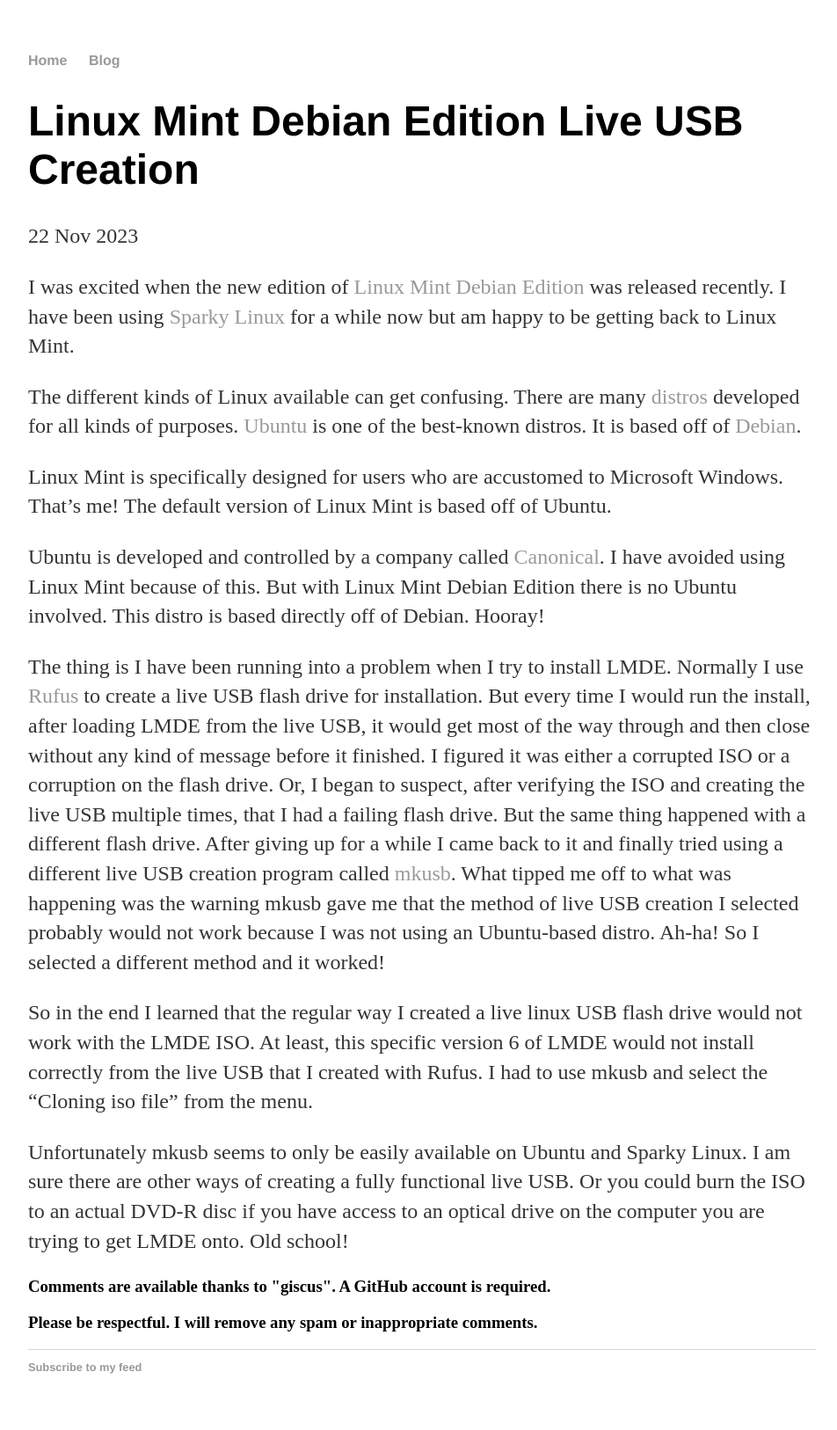
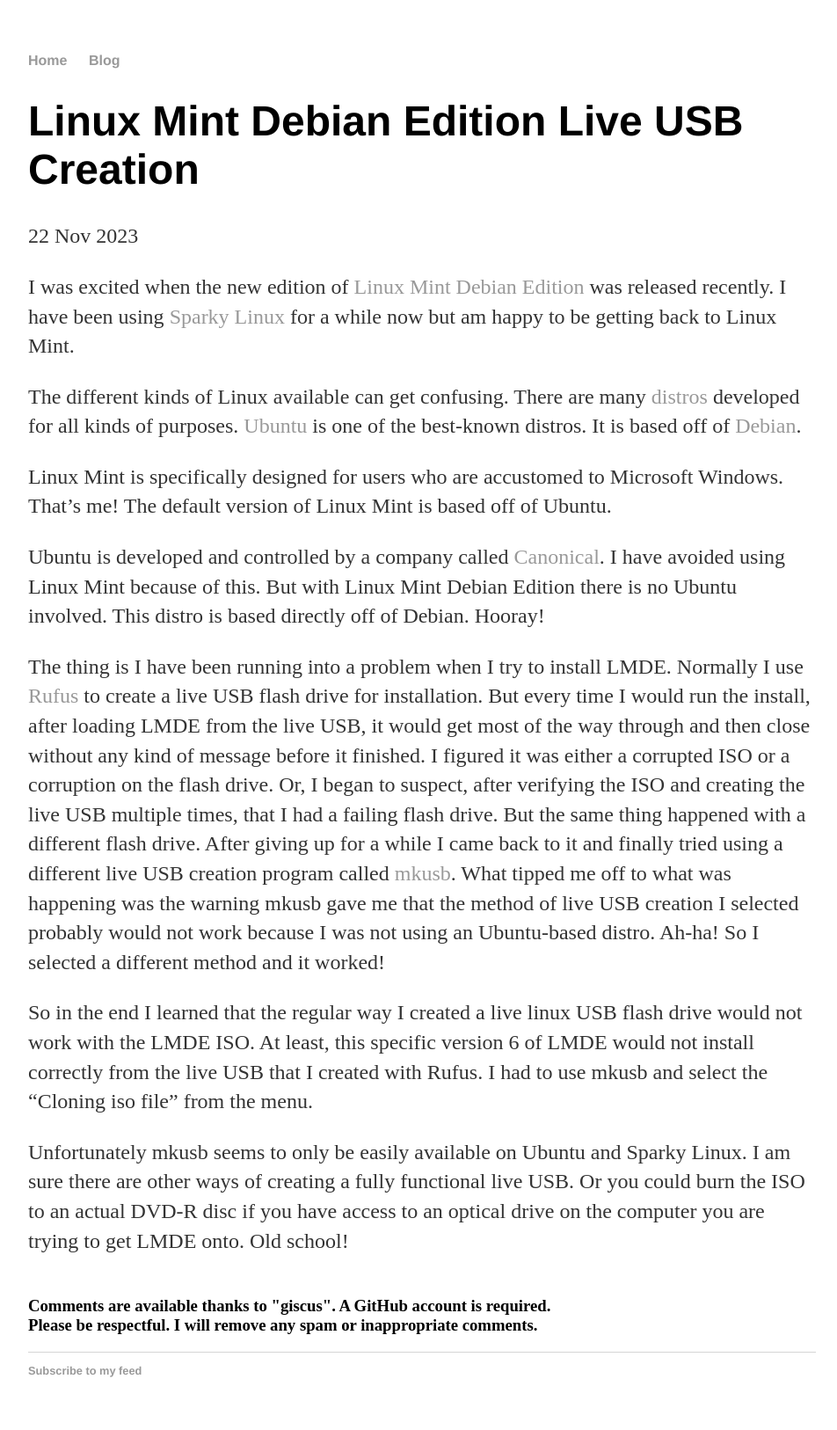
Before and after one commit to martinsblog/martinsblog.github.io, a Jekyll site: the page built from _posts/2023-11-22-lmde-live-USB-creation.md, in a window 1280 px wide. Shown: the whole page at 88% size, without its empty margins (160-1112 px from the left). Built offline with Jekyll 4.4.1, drawn with Linux system fonts in a browser that asks for light colours; comment, search, counter and statistics services are not loaded.

Commit message:
Update post.html

```diff
--- a/_layouts/post.html
+++ b/_layouts/post.html
@@ -8,8 +8,11 @@
     {{ content }}
 </div>
 
-<h3>Comments are available thanks to "giscus". A GitHub account is required.</h3>
-<h3>Please be respectful. I will remove any spam or inappropriate comments.</h3>
+<h3>
+<br />
+Comments are available thanks to "giscus". A GitHub account is required.<br />
+Please be respectful. I will remove any spam or inappropriate comments.
+</h3>
 
 <script src="https://giscus.app/client.js"
         data-repo="martinsblog/martinsblog.github.io"
```
